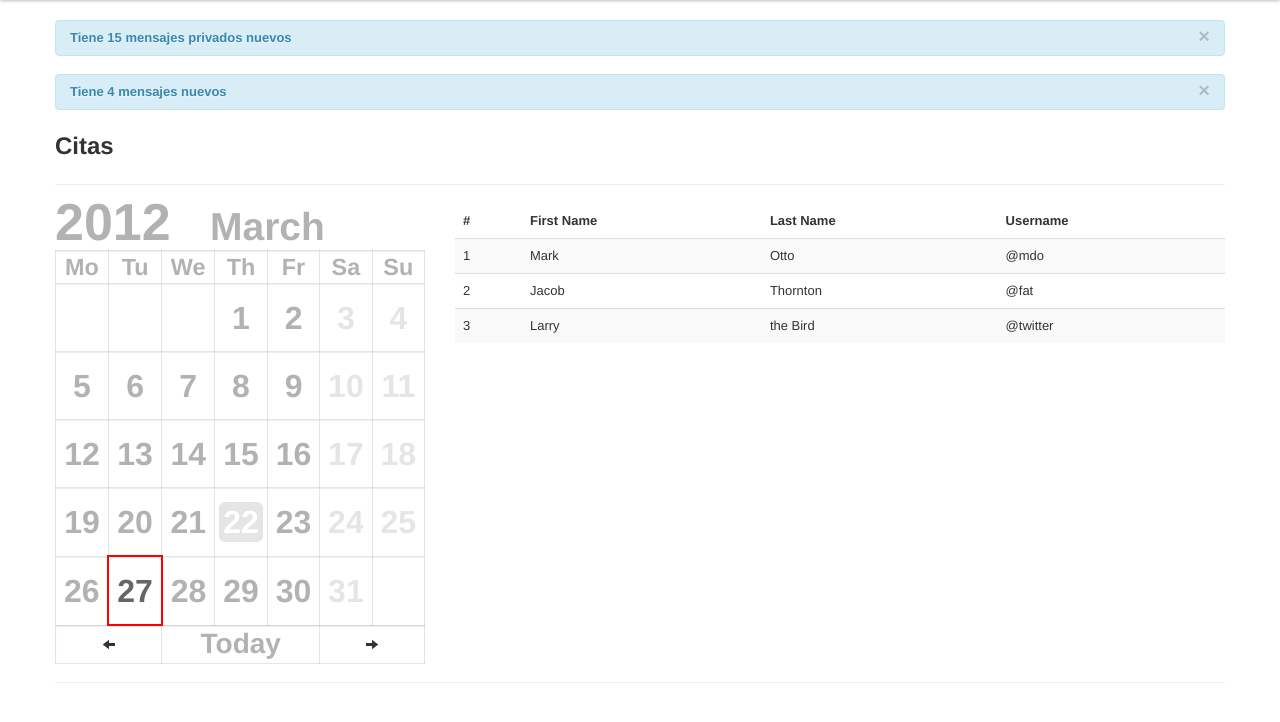
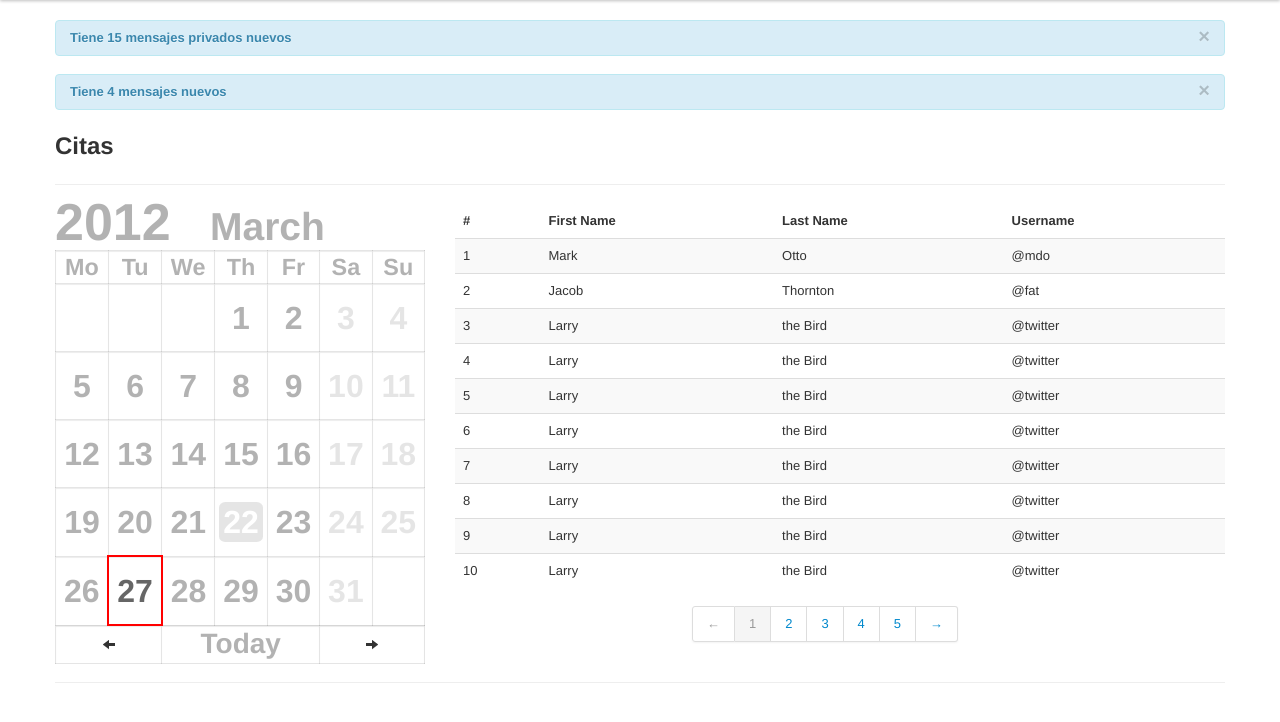
Before and after one commit to frhumanes/consulting, a Django app: page / in a window 1280 px wide. Shown: the part 40-762 px from the top of the page. Run offline with Django 3.2, Linux system fonts and the light colour scheme; the visitor is signed in with stand-in values (Sample User, id 1); parts of the project's set-up code (start-up, migrations or seed data) failed here and were passed over; some libraries are stand-ins or nearby versions.

Commit message:
scaffolding data table and pagination
git-svn-id: https://svn.squada.com/svn/consulting30/trunk@45 92e3e9a8-b16a-40ff-a0f0-73f7c07c1316

```diff
--- a/web/src/templates/main/index.html
+++ b/web/src/templates/main/index.html
@@ -87,8 +87,62 @@
                         <td>the Bird</td>
                         <td>@twitter</td>
                       </tr>
+                      <tr>
+                        <td>4</td>
+                        <td>Larry</td>
+                        <td>the Bird</td>
+                        <td>@twitter</td>
+                      </tr>
+                      <tr>
+                        <td>5</td>
+                        <td>Larry</td>
+                        <td>the Bird</td>
+                        <td>@twitter</td>
+                      </tr>
+                      <tr>
+                        <td>6</td>
+                        <td>Larry</td>
+                        <td>the Bird</td>
+                        <td>@twitter</td>
+                      </tr>
+                      <tr>
+                        <td>7</td>
+                        <td>Larry</td>
+                        <td>the Bird</td>
+                        <td>@twitter</td>
+                      </tr>
+                      <tr>
+                        <td>8</td>
+                        <td>Larry</td>
+                        <td>the Bird</td>
+                        <td>@twitter</td>
+                      </tr>
+                      <tr>
+                        <td>9</td>
+                        <td>Larry</td>
+                        <td>the Bird</td>
+                        <td>@twitter</td>
+                      </tr>
+                      <tr>
+                        <td>10</td>
+                        <td>Larry</td>
+                        <td>the Bird</td>
+                        <td>@twitter</td>
+                      </tr>
                     </tbody>
                 </table>
+            </div>
+            <div class="pagination pagination-centered">
+              <ul>
+
+                <li class="disabled"><a href="#">←</a></li>
+                <li class="active"><a href="#">1</a></li>
+                <li><a href="#">2</a></li>
+                <li><a href="#">3</a></li>
+                <li><a href="#">4</a></li>
+                <li><a href="#">5</a></li>
+                <li><a href="#">→</a></li>
+              </ul>
             </div>
         </div>
     </div>
```
